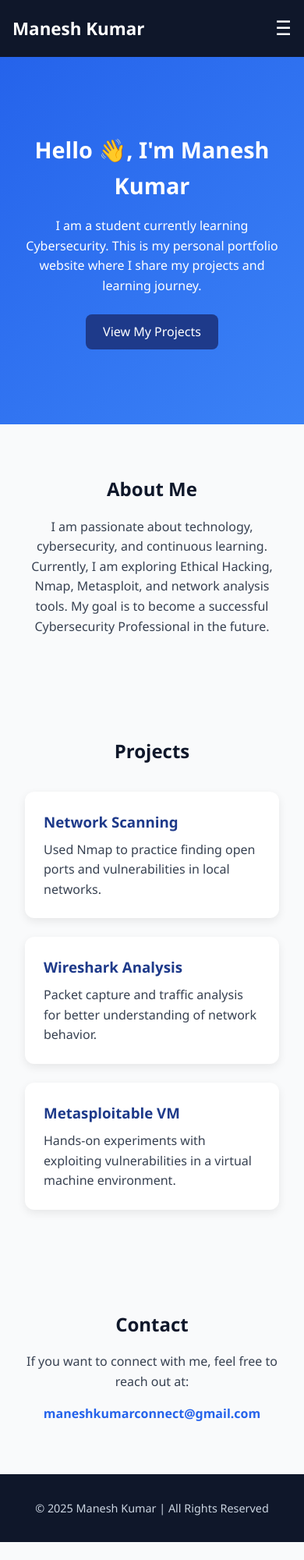
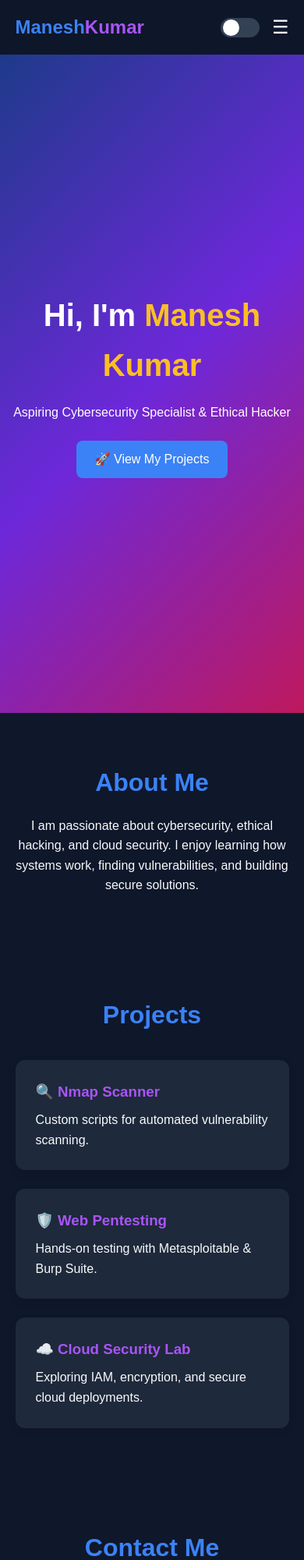
Before and after one commit to iammaneshkumar/Manesh-Kumar, a plain HTML site: page index.html in a window 390 px wide. Shown: the top 2000 px of the page at 78% size. Before the commit the page ends 1977 px from the top, so only its background shows below. Drawn offline with Linux system fonts and the light colour scheme.

Commit message:
New website changes

```diff
--- a/index.html
+++ b/index.html
@@ -1,121 +1,86 @@
 <!DOCTYPE html>
 <html lang="en">
 <head>
-  <meta charset="UTF-8" />
-  <meta name="viewport" content="width=device-width, initial-scale=1.0" />
+  <meta charset="UTF-8">
+  <meta name="viewport" content="width=device-width, initial-scale=1.0">
   <title>Manesh Kumar | Portfolio</title>
-  <link rel="stylesheet" href="styles.css" />
+  <link rel="stylesheet" href="styles.css">
 </head>
 <body>
-  <!-- Header / Navigation -->
+  <!-- Header -->
   <header>
     <div class="container nav">
-      <h1 class="logo">Manesh Kumar</h1>
+      <h1 class="logo">Manesh<span>Kumar</span></h1>
       <nav id="navbar">
         <a href="#home">Home</a>
         <a href="#about">About</a>
         <a href="#projects">Projects</a>
         <a href="#contact">Contact</a>
       </nav>
-      <div class="menu-toggle" id="menu-toggle">☰</div>
+      <div class="actions">
+        <div class="theme-switch">
+          <input type="checkbox" id="theme-toggle">
+          <label for="theme-toggle" class="switch"></label>
+        </div>
+        <div class="menu-toggle" id="menu-toggle">☰</div>
+      </div>
     </div>
   </header>
 
-  <!-- Hero Section -->
-  <section id="home" class="hero reveal">
-    <div class="container">
-      <h2>Hello 👋, I'm Manesh Kumar</h2>
-      <p>I am a student currently learning Cybersecurity.
-         This is my personal portfolio website where I share my projects and learning journey.</p>
-      <a href="#projects" class="btn">View My Projects</a>
+  <!-- Hero -->
+  <section class="hero" id="home">
+    <div class="hero-content">
+      <h2>Hi, I'm <span>Manesh Kumar</span></h2>
+      <p>Aspiring Cybersecurity Specialist & Ethical Hacker</p>
+      <a href="#projects" class="btn">🚀 View My Projects</a>
     </div>
   </section>
 
-  <!-- About Section -->
-  <section id="about" class="section reveal">
+  <!-- About -->
+  <section class="section about" id="about">
     <div class="container">
       <h2>About Me</h2>
-      <p>I am passionate about technology, cybersecurity, and continuous learning.
-         Currently, I am exploring Ethical Hacking, Nmap, Metasploit, and network analysis tools.
-         My goal is to become a successful Cybersecurity Professional in the future.</p>
+      <p>
+        I am passionate about cybersecurity, ethical hacking, and cloud security.
+        I enjoy learning how systems work, finding vulnerabilities, and building secure solutions.
+      </p>
     </div>
   </section>
 
-  <!-- Projects Section -->
-  <section id="projects" class="section reveal">
+  <!-- Projects -->
+  <section class="section projects" id="projects">
     <div class="container">
       <h2>Projects</h2>
-      <div class="grid">
+      <div class="cards">
         <div class="card">
-          <h3>Network Scanning</h3>
-          <p>Used Nmap to practice finding open ports and vulnerabilities in local networks.</p>
+          <h3>🔍 Nmap Scanner</h3>
+          <p>Custom scripts for automated vulnerability scanning.</p>
         </div>
         <div class="card">
-          <h3>Wireshark Analysis</h3>
-          <p>Packet capture and traffic analysis for better understanding of network behavior.</p>
+          <h3>🛡️ Web Pentesting</h3>
+          <p>Hands-on testing with Metasploitable & Burp Suite.</p>
         </div>
         <div class="card">
-          <h3>Metasploitable VM</h3>
-          <p>Hands-on experiments with exploiting vulnerabilities in a virtual machine environment.</p>
+          <h3>☁️ Cloud Security Lab</h3>
+          <p>Exploring IAM, encryption, and secure cloud deployments.</p>
         </div>
       </div>
     </div>
   </section>
 
-  <!-- Contact Section -->
-  <section id="contact" class="section contact reveal">
+  <!-- Contact -->
+  <section class="section contact" id="contact">
     <div class="container">
-      <h2>Contact</h2>
-      <p>If you want to connect with me, feel free to reach out at:</p>
-      <p><a href="mailto:maneshkumarconnect@gmail.com" class="email">maneshkumarconnect@gmail.com</a></p>
+      <h2>Contact Me</h2>
+      <p>Email: <a href="mailto:manesh@example.com" class="email">manesh@example.com</a></p>
     </div>
   </section>
 
   <!-- Footer -->
   <footer>
-    <div class="container">
-      <p>© <span id="year"></span> Manesh Kumar | All Rights Reserved</p>
-    </div>
+    <p>&copy; <span id="year"></span> Manesh Kumar. All rights reserved.</p>
   </footer>
 
-  <script>
-    // Auto year
-    document.getElementById("year").textContent = new Date().getFullYear();
-
-    // Mobile menu toggle
-    const menuToggle = document.getElementById("menu-toggle");
-    const navbar = document.getElementById("navbar");
-    menuToggle.addEventListener("click", () => {
-      navbar.classList.toggle("active");
-    });
-
-    // Scroll Reveal Animation
-    function reveal() {
-      const reveals = document.querySelectorAll(".reveal");
-      for (let i = 0; i < reveals.length; i++) {
-        const windowHeight = window.innerHeight;
-        const elementTop = reveals[i].getBoundingClientRect().top;
-        const elementVisible = 100;
-        if (elementTop < windowHeight - elementVisible) {
-          reveals[i].classList.add("active");
-        } else {
-          reveals[i].classList.remove("active");
-        }
-      }
-    }
-    window.addEventListener("scroll", reveal);
-
-    // Smooth scroll
-    document.querySelectorAll('a[href^="#"]').forEach(anchor => {
-      anchor.addEventListener("click", function(e) {
-        e.preventDefault();
-        document.querySelector(this.getAttribute("href"))
-          .scrollIntoView({ behavior: "smooth" });
-      });
-    });
-
-    // Initial reveal
-    reveal();
-  </script>
+  <script src="script.js"></script>
 </body>
 </html>
--- /dev/null
+++ b/script.js
@@ -0,0 +1,52 @@
+// Year in footer
+document.getElementById("year").textContent = new Date().getFullYear();
+
+// Menu Toggle
+const menuToggle = document.getElementById("menu-toggle");
+const navbar = document.getElementById("navbar");
+menuToggle.addEventListener("click", () => {
+  navbar.classList.toggle("active");
+});
+
+// Smooth Scroll
+document.querySelectorAll("nav a").forEach(link => {
+  link.addEventListener("click", e => {
+    e.preventDefault();
+    document.querySelector(link.getAttribute("href"))
+      .scrollIntoView({ behavior: "smooth" });
+    navbar.classList.remove("active");
+  });
+});
+
+// Theme Toggle
+const themeToggle = document.getElementById("theme-toggle");
+const body = document.body;
+
+// Load saved theme
+if (localStorage.getItem("theme") === "light") {
+  body.classList.add("light-mode");
+  themeToggle.checked = true;
+}
+
+themeToggle.addEventListener("change", () => {
+  body.classList.toggle("light-mode");
+  if (body.classList.contains("light-mode")) {
+    localStorage.setItem("theme", "light");
+  } else {
+    localStorage.setItem("theme", "dark");
+  }
+});
+
+// Scroll reveal
+const sections = document.querySelectorAll(".section, .hero");
+const revealOnScroll = () => {
+  const triggerBottom = window.innerHeight * 0.85;
+  sections.forEach(section => {
+    const sectionTop = section.getBoundingClientRect().top;
+    if (sectionTop < triggerBottom) {
+      section.classList.add("show");
+    }
+  });
+};
+window.addEventListener("scroll", revealOnScroll);
+revealOnScroll();
--- a/styles.css
+++ b/styles.css
@@ -1,187 +1,125 @@
-/* Reset */
-* { margin: 0; padding: 0; box-sizing: border-box; }
+/* Base */
+* { margin: 0; padding: 0; box-sizing: border-box; font-family: 'Poppins', sans-serif; }
 body {
-  font-family: "Segoe UI", Tahoma, sans-serif;
   line-height: 1.6;
-  color: #222;
-  background: #f9fafb;
-  scroll-behavior: smooth;
+  transition: background 0.3s, color 0.3s;
+  background: #0f172a;
+  color: #f8fafc;
 }
 
 /* Container */
-.container {
-  max-width: 1100px;
-  margin: 0 auto;
-  padding: 1rem;
-}
+.container { width: 90%; max-width: 1100px; margin: auto; }
 
 /* Header */
 header {
-  background: #0f172a;
-  color: #fff;
+  background: rgba(15, 23, 42, 0.95);
+  padding: 1rem 0;
   position: sticky;
-  top: 0;
-  z-index: 100;
+  top: 0; z-index: 1000;
+  backdrop-filter: blur(10px);
 }
-header .nav {
-  display: flex;
-  justify-content: space-between;
-  align-items: center;
+.logo { font-size: 1.5rem; font-weight: bold; color: #3b82f6; }
+.logo span { color: #a855f7; }
+.nav { display: flex; align-items: center; justify-content: space-between; }
+nav a { margin: 0 1rem; text-decoration: none; color: inherit; transition: color 0.3s; }
+nav a:hover { color: #3b82f6; }
+
+/* Actions */
+.actions { display: flex; align-items: center; }
+.menu-toggle { display: none; cursor: pointer; font-size: 1.5rem; margin-left: 1rem; }
+
+/* Theme Switch */
+.theme-switch { position: relative; width: 50px; height: 25px; }
+.theme-switch input { display: none; }
+.switch {
+  position: absolute; top: 0; left: 0;
+  width: 100%; height: 100%;
+  background: #334155; border-radius: 25px;
+  cursor: pointer; transition: background 0.3s;
 }
-header .logo {
-  font-size: 1.4rem;
-  font-weight: bold;
+.switch::after {
+  content: "";
+  position: absolute; top: 2px; left: 3px;
+  width: 21px; height: 21px;
+  background: #fff; border-radius: 50%;
+  transition: transform 0.3s;
 }
-header nav {
-  display: flex;
+#theme-toggle:checked + .switch { background: #fbbf24; }
+#theme-toggle:checked + .switch::after { transform: translateX(24px); }
+
+/* Hero */
+.hero {
+  height: 100vh;
+  display: flex; justify-content: center; align-items: center;
+  text-align: center;
+  background: linear-gradient(135deg, #1e3a8a, #6d28d9, #be185d);
+  color: white;
 }
-header nav a {
-  margin-left: 1rem;
-  text-decoration: none;
-  color: #cbd5e1;
-  transition: color 0.3s ease, transform 0.2s ease;
-}
-header nav a:hover {
-  color: #fff;
-  transform: scale(1.05);
-}
-
-/* Hamburger Menu (mobile) */
-.menu-toggle {
-  display: none;
-  font-size: 1.6rem;
-  cursor: pointer;
-}
-
-/* Hero Section */
-.hero {
-  background: linear-gradient(135deg, #2563eb, #3b82f6);
-  color: #fff;
-  text-align: center;
-  padding: 5rem 1rem;
-}
-.hero h2 {
-  font-size: 2.2rem;
-  margin-bottom: 1rem;
-}
-.hero p {
-  max-width: 600px;
-  margin: 0 auto 1.5rem auto;
-}
+.hero h2 { font-size: 2.5rem; margin-bottom: 1rem; }
+.hero h2 span { color: #fbbf24; }
+.hero p { margin-bottom: 1.5rem; }
 .btn {
   display: inline-block;
-  padding: 0.6rem 1.4rem;
-  background: #1e3a8a;
-  color: #fff;
+  padding: 0.7rem 1.5rem;
+  background: #3b82f6; color: #fff;
   border-radius: 8px;
   text-decoration: none;
-  font-weight: 500;
-  transition: background 0.3s, transform 0.2s;
+  transition: 0.3s;
 }
 .btn:hover {
-  background: #0f172a;
-  transform: translateY(-2px);
+  background: #a855f7;
+  box-shadow: 0 0 15px rgba(168, 85, 247, 0.7);
 }
 
 /* Sections */
-.section {
-  padding: 3rem 1rem;
-  text-align: center;
-}
-.section h2 {
-  font-size: 1.8rem;
-  margin-bottom: 1rem;
-  color: #0f172a;
-}
-.section p {
-  max-width: 700px;
-  margin: 0 auto;
-  color: #374151;
-}
+.section { padding: 4rem 0; text-align: center; }
+.section h2 { font-size: 2rem; margin-bottom: 1rem; color: #3b82f6; }
 
-/* Projects */
-.grid {
+/* Cards */
+.cards {
   display: grid;
-  grid-template-columns: repeat(auto-fit, minmax(260px, 1fr));
+  grid-template-columns: repeat(auto-fit, minmax(250px, 1fr));
   gap: 1.5rem;
   margin-top: 2rem;
 }
 .card {
-  background: #fff;
+  background: #1e293b;
   padding: 1.5rem;
   border-radius: 12px;
   box-shadow: 0 4px 12px rgba(0,0,0,0.08);
   text-align: left;
-  transition: transform 0.3s ease, box-shadow 0.3s ease;
+  transition: transform 0.4s ease, box-shadow 0.4s ease, border 0.4s ease;
+  border: 2px solid transparent;
 }
 .card:hover {
-  transform: translateY(-6px);
-  box-shadow: 0 6px 18px rgba(0,0,0,0.15);
+  transform: translateY(-8px) scale(1.02);
+  border: 2px solid #3b82f6;
+  box-shadow: 0 8px 20px rgba(37,99,235,0.5), 0 0 20px rgba(59,130,246,0.6);
 }
-.card h3 {
-  margin-bottom: 0.5rem;
-  color: #1e3a8a;
-}
+.card h3 { margin-bottom: 0.5rem; color: #a855f7; }
 
 /* Contact */
-.contact .email {
-  display: inline-block;
-  margin-top: 1rem;
-  font-weight: bold;
-  color: #2563eb;
-  text-decoration: none;
-  transition: color 0.3s;
-}
-.contact .email:hover {
-  color: #1e3a8a;
-  text-decoration: underline;
-}
+.contact .email { color: #3b82f6; text-decoration: none; }
+.contact .email:hover { color: #a855f7; }
 
 /* Footer */
-footer {
-  background: #0f172a;
-  color: #cbd5e1;
-  text-align: center;
-  padding: 1rem;
-  font-size: 0.9rem;
-}
+footer { background: #111827; padding: 1rem 0; text-align: center; margin-top: 2rem; }
 
-/* Reveal Animations */
-.reveal {
-  opacity: 0;
-  transform: translateY(40px);
-  transition: all 0.8s ease;
-}
-.reveal.active {
-  opacity: 1;
-  transform: translateY(0);
-}
+/* Light Mode */
+body.light-mode { background: #f9fafb; color: #1e293b; }
+body.light-mode header { background: rgba(255,255,255,0.9); color: #1e293b; }
+body.light-mode nav a { color: #334155; }
+body.light-mode nav a:hover { color: #2563eb; }
+body.light-mode .hero { background: linear-gradient(135deg, #60a5fa, #a78bfa, #f472b6); color: #111; }
+body.light-mode .btn { background: #2563eb; }
+body.light-mode .btn:hover { background: #9333ea; }
+body.light-mode .card { background: #fff; color: #1e293b; }
+body.light-mode .card h3 { color: #9333ea; }
+body.light-mode footer { background: #e2e8f0; color: #334155; }
 
 /* Responsive */
 @media (max-width: 768px) {
-  header nav {
-    position: absolute;
-    top: 60px;
-    right: 0;
-    background: #0f172a;
-    flex-direction: column;
-    width: 200px;
-    display: none;
-    padding: 1rem;
-  }
-  header nav.active {
-    display: flex;
-  }
-  header nav a {
-    margin: 0.5rem 0;
-  }
-  .menu-toggle {
-    display: block;
-  }
-  .hero h2 {
-    font-size: 1.8rem;
-  }
-  .section h2 {
-    font-size: 1.5rem;
-  }
+  nav { display: none; flex-direction: column; gap: 1rem; margin-top: 1rem; }
+  nav.active { display: flex; }
+  .menu-toggle { display: block; }
 }
```
